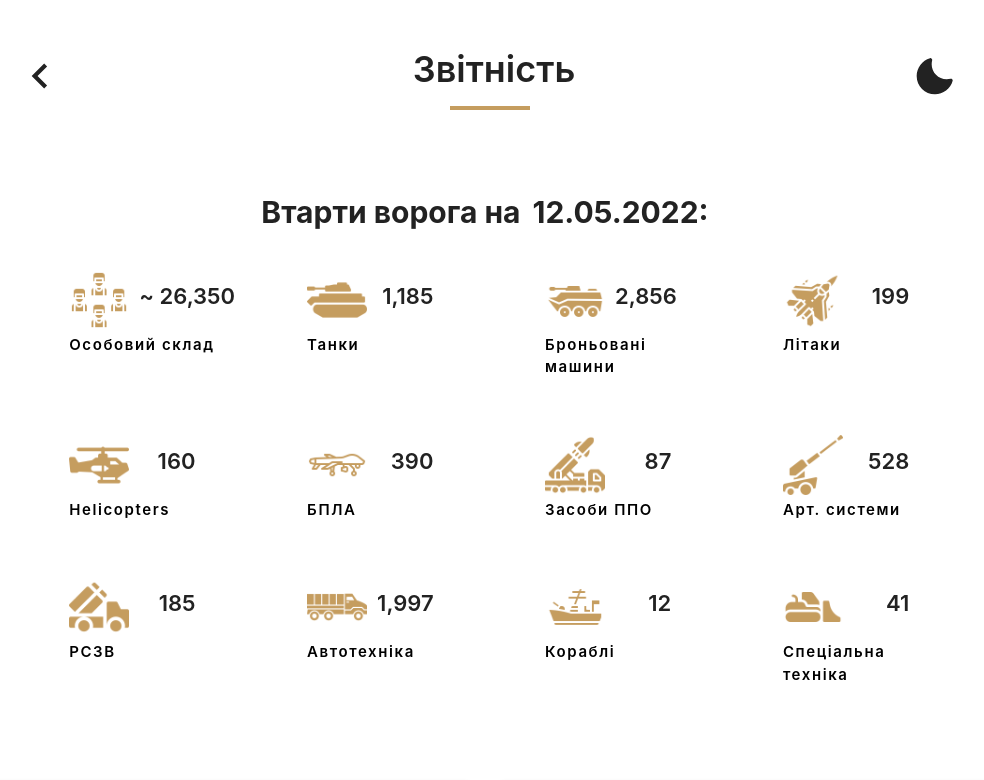
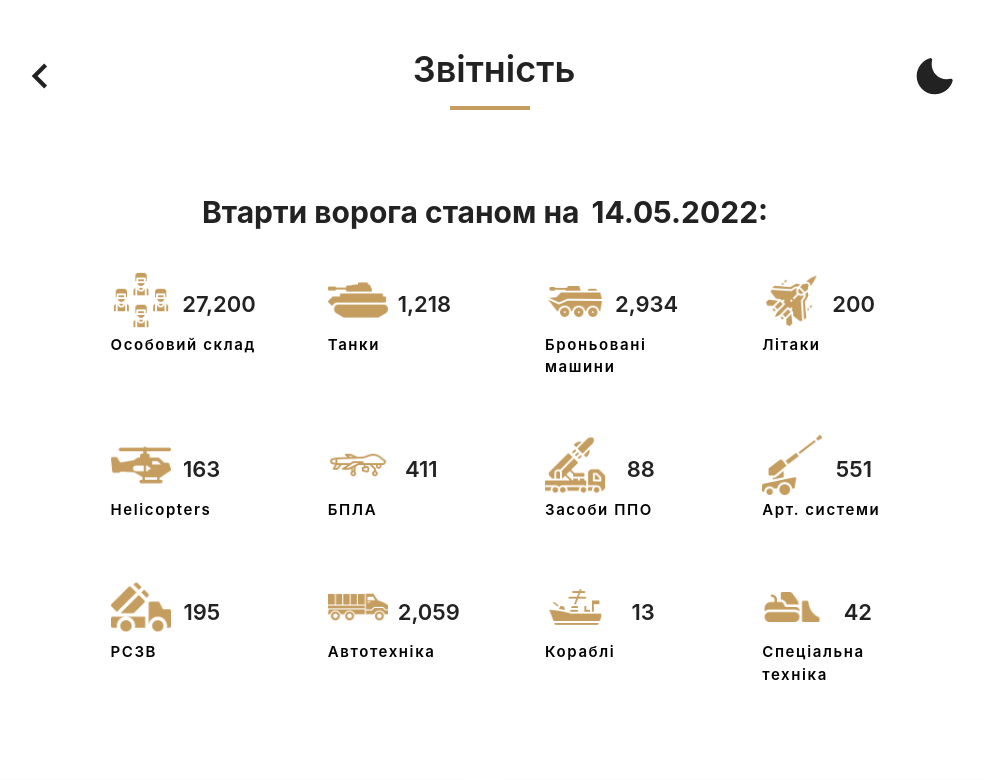
Before and after one commit to Gravedodger/battalion-207, a Next.js app: page /reports/ukr in a window 1280 px wide. Shown: the top 780 px of the page, without its empty margins (155-1139 px from the left). Built offline with nearby package versions, Linux system fonts and the light colour scheme.

Commit message:
updated warStats

```diff
--- a/components/PurchasedFeature/PurchasedFeatureUKR.js
+++ b/components/PurchasedFeature/PurchasedFeatureUKR.js
@@ -20,7 +20,7 @@ const PurchasedFeatureUKR = () => {
                     </Tab>
                 </TabList>
 
-                <TabPanels h={{ lg:'550px', md: '500px', sm: '450px', base: '450px' }}>
+                <TabPanels>
 
                     {/*     APRIL    */}
                     <TabPanel p={{ lg: 4, md: 4, sm: 2, base: 1 }} fontSize={{lg: '18px', md: '16px', sm: '15px', base: '14px' }}>
--- a/components/WarStats/WarStatsENG.js
+++ b/components/WarStats/WarStatsENG.js
@@ -6,7 +6,7 @@ import WarListENG from "./components/warListENG";
 const WarStatsENG = () => {
     return (
         <Center p={0} flexDirection='column'>
-            <WarHeader titleENG="Enemy losses on" date='12.05.2022' />
+            <WarHeader titleENG="Enemy losses on" date='14.05.2022' />
             <WarListENG />
         </Center>
     );
--- a/components/WarStats/WarStatsUKR.js
+++ b/components/WarStats/WarStatsUKR.js
@@ -6,7 +6,7 @@ import WarListUKR from "./components/WarListUKR";
 const WarStatsUKR = () => {
     return (
         <Center m={0} p={0} flexDirection='column'>
-            <WarHeader titleUKR="Втарти ворога на" date='12.05.2022' />
+            <WarHeader titleUKR="Втарти ворога станом на" date='14.05.2022' />
             <WarListUKR />
         </Center>
     );
--- a/components/WarStats/components/WarItem.js
+++ b/components/WarStats/components/WarItem.js
@@ -9,7 +9,7 @@ const WarItem = ({ warIcon, warCount, warInfoUKR, warInfoENG }) => {
         <Box>
             <Box mt='1rem' mr='2rem'
                  display='flex'
-                 alighItems='center'
+                 alignItems='center'
                  justifyContent='space-between'>
                 <WarItemIcon icon={warIcon} />
                 <WarItemCount count={warCount} />
--- a/components/WarStats/components/WarListUKR.js
+++ b/components/WarStats/components/WarListUKR.js
@@ -1,6 +1,6 @@
 import React from 'react';
+import WarItem from "./WarItem";
 import { Grid, GridItem } from '@chakra-ui/react';
-import WarItem from "./WarItem";
 
 const WarListUKR = () => {
     return <Grid ml={{ lg: '5rem', md: '5rem', sm: '3rem', base: '4rem' }}
@@ -11,84 +11,84 @@ const WarListUKR = () => {
         <GridItem w='100%'>
             <WarItem
                 warIcon='/icnPersonnel.png'
-                warCount='~ 26,350'
+                warCount='27,200'
                 warInfoUKR='Особовий склад'
             />
         </GridItem>
         <GridItem w='80%'>
             <WarItem
                 warIcon='/icnTank.png'
-                warCount='1,185'
+                warCount='1,218'
                 warInfoUKR='Танки'
             />
         </GridItem>
         <GridItem w='80%'>
             <WarItem
                 warIcon='/icnAV.png'
-                warCount='2,856'
+                warCount='2,934'
                 warInfoUKR='Броньовані машини'
             />
         </GridItem>
         <GridItem w='80%'>
             <WarItem
                 warIcon='/icnJet.png'
-                warCount='199'
+                warCount='200'
                 warInfoUKR='Літаки'
             />
         </GridItem>
         <GridItem w='80%'>
             <WarItem
                 warIcon='/icnHelicopter.png'
-                warCount='160'
+                warCount='163'
                 warInfoUKR='Helicopters'
             />
         </GridItem>
         <GridItem w='80%'>
             <WarItem
                 warIcon='/icnUAV.png'
-                warCount='390'
+                warCount='411'
                 warInfoUKR='БПЛА'
             />
         </GridItem>
         <GridItem w='80%'>
             <WarItem
                 warIcon='/icnAirDef.png'
-                warCount='87'
+                warCount='88'
                 warInfoUKR='Засоби ППО'
             />
         </GridItem>
         <GridItem w='80%'>
             <WarItem
                 warIcon='/icnArtillery.png'
-                warCount='528'
+                warCount='551'
                 warInfoUKR='Арт. системи'
             />
         </GridItem>
         <GridItem w='80%'>
             <WarItem
                 warIcon='/icnMLRS.png'
-                warCount='185'
+                warCount='195'
                 warInfoUKR='РСЗВ'
             />
         </GridItem>
         <GridItem w='80%'>
             <WarItem
                 warIcon='/icnTruck.png'
-                warCount='1,997'
+                warCount='2,059'
                 warInfoUKR='Автотехніка'
             />
         </GridItem>
         <GridItem w='80%'>
             <WarItem
                 warIcon='/icnShip.png'
-                warCount='12'
+                warCount='13'
                 warInfoUKR='Кораблі'
             />
         </GridItem>
         <GridItem w='80%'>
             <WarItem
                 warIcon='/excavator.png'
-                warCount='41'
+                warCount='42'
                 warInfoUKR='Спеціальна техніка'
             />
         </GridItem>
--- a/pages/reports/ukr.js
+++ b/pages/reports/ukr.js
@@ -25,8 +25,7 @@ const ReportsPageUkr = () => {
             <Header pageTitle="Звітність" />
             <WarStatsUKR />
         </Box>
-        <Box className={styles.featuresContainer}
-        >
+        <Box className={styles.featuresContainer}>
             <DonationsFeature titleUKR='Останні надходження' totalUKR='Загалом:' />
             <PurchasedFeatureUKR titleUKR='Останні закупівлі' totalUKR='Загалом'/>
         </Box>
--- a/styles/Styles.module.css
+++ b/styles/Styles.module.css
@@ -26,7 +26,7 @@
 
 .featuresContainer {
     display: flex;
-    align-items: center;
+    align-items: flex-start;
     justify-content: space-between;
 }
 
```
Also changed, not shown: components/WarStats/components/warListENG.js (+13 -13 lines).
